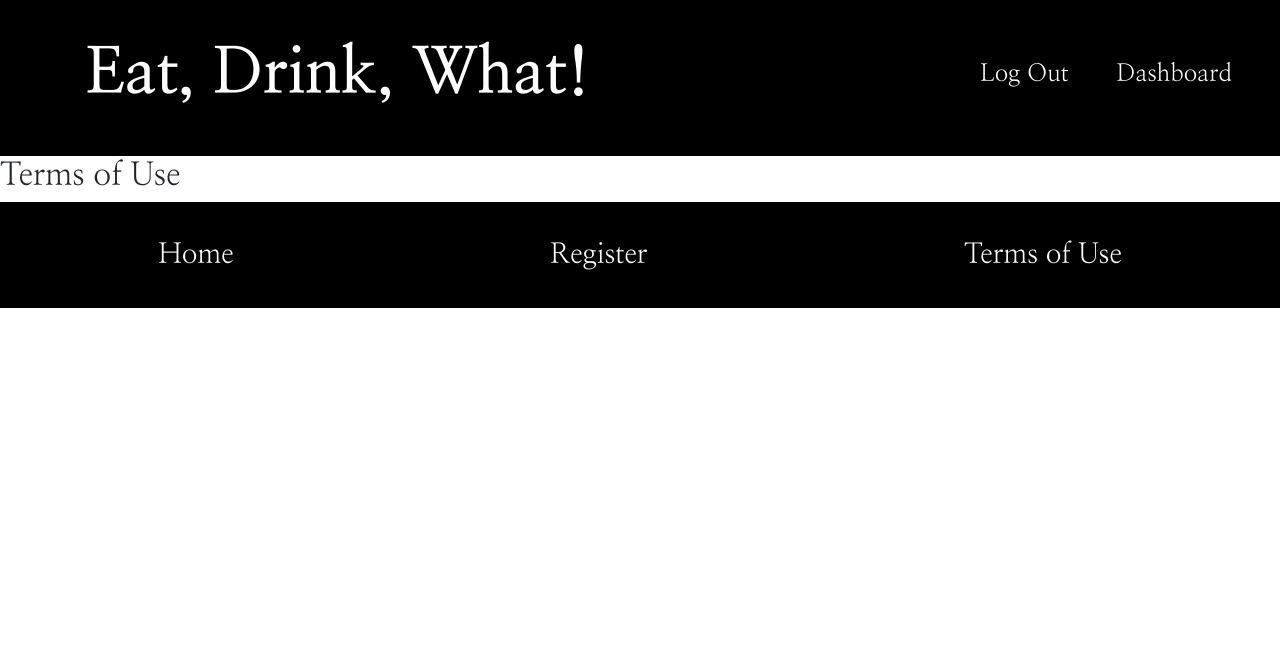
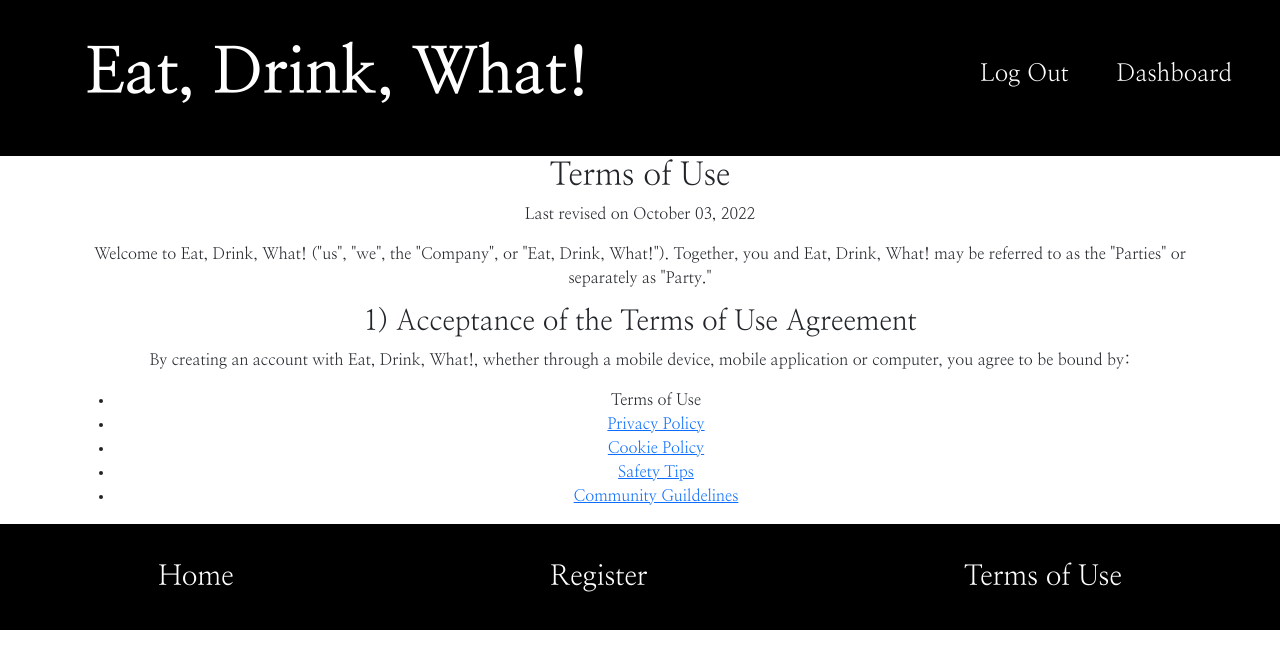
Before and after one commit to bluedragonscales/events-bulletin-app, a Vue app in the folder front-end/: page /terms in a window 1280 px wide. Shown: the top 668 px of the page. Built offline with nearby package versions, Linux system fonts and the light colour scheme.

Commit message:
started terms of use

```diff
--- a/front-end/src/components/header-footer/AppHeader.vue
+++ b/front-end/src/components/header-footer/AppHeader.vue
@@ -26,7 +26,6 @@
         font-weight: 700;
         padding-left: 5%;
         font-size: 4rem;
-        cursor: pointer;
     }
 
     .nav-container {
--- a/front-end/src/components/main/TermsOfUse.vue
+++ b/front-end/src/components/main/TermsOfUse.vue
@@ -1,7 +1,22 @@
 <template>
 
-    <div>
+    <div class="container text-center">
         <h2>Terms of Use</h2>
+
+        <p>Last revised on October 03, 2022</p>
+
+        <p>Welcome to Eat, Drink, What! ("us", "we", the "Company", or "Eat, Drink, What!"). Together, you and Eat, Drink, What! may be referred to as the "Parties" or separately as "Party."</p>
+
+        <h3>1) Acceptance of the Terms of Use Agreement</h3>
+
+        <p>By creating an account with Eat, Drink, What!, whether through a mobile device, mobile application or computer, you agree to be bound by:</p>
+        <ul>
+            <li>Terms of Use</li>
+            <li><a href="#privacy">Privacy Policy</a></li>
+            <li><a href="#cookie">Cookie Policy</a></li>
+            <li><a href="#safety">Safety Tips</a></li>
+            <li><a href="#community">Community Guildelines</a></li>
+        </ul>
     </div>
 
 </template>
--- a/front-end/src/routes.js
+++ b/front-end/src/routes.js
@@ -10,8 +10,8 @@ const routes = createRouter({
     history: createWebHistory(),
     routes: [
         {path: '/', component: Home, name: 'home'},
-        {path: '/terms', component: TermsOfUse, name: 'terms'},
-        {path: '/register', component: Register, name: 'register'}
+        {path: '/terms', component: TermsOfUse},
+        {path: '/register', component: Register}
     ]
 });
 
```
